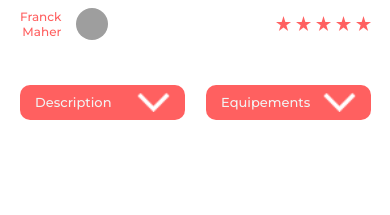
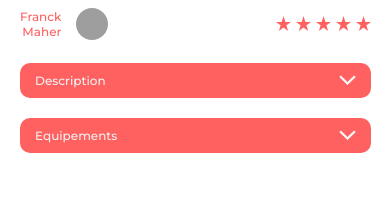
Before and after one commit to JulienBoileau/KASA, a React (Create React App) app: page /logements/0979876d in a window 390 px wide. Shown: the part 508-723 px from the top of the page. Built offline with nearby package versions, Linux system fonts and the light colour scheme; grey boxes are pictures that could not be loaded.

Commit message:
Add files via upload

```diff
--- a/src/components/Collapse/_Collapse.css
+++ b/src/components/Collapse/_Collapse.css
@@ -57,6 +57,7 @@
     }
 
     .collapse-container {
+        margin-top: 20px;
         padding: 0;
     }
     .collapse-button {
@@ -64,6 +65,7 @@
         height: 35px;
     }
     .collapse-description {
+        top : -15px;
         font-size: 12px;
     }
     .arrowDown {
--- /dev/null
+++ b/src/components/Collapse/_Collapse_about.css
@@ -0,0 +1,75 @@
+/***** VERSION DESKTOP *****/
+
+.collapses {
+    width: 75%;
+    max-width: 1050px;
+    margin: auto;
+}
+
+.collapse-container {
+    width: 100%;
+    padding: 10px 0px;
+    flex: 1;
+}
+
+.collapse-button {
+    display: flex;
+    justify-content: space-between;
+    align-items: center;
+    background: #FF6060;
+    border-radius: 5px;
+    border: none;
+    height: 47px;
+    width: 100%;
+    margin-top: 20px;
+    padding-left: 15px;
+    padding-right: 15px;
+    font-weight: 500;
+    font-family: montserrat;
+    font-size: 20px;
+    color: #F2F2F2;
+}
+
+.collapse-description {
+    font-family: montserrat;
+    color: #FF6060;
+    size: 24px;
+    background: #F2F2F2;
+    border-radius: 0px 0px 5px 5px;
+    padding: 15px 10px 5px 10px;
+    list-style-type: none;
+    position: relative;
+    top: -5px;
+    z-index: -1;
+}
+
+
+/***** VERSION MOBILE *****/
+
+@media (max-width: 768px) {
+
+    .banner_about_img img {
+        height: 223px;
+    }
+
+    .collapses {
+        width: 90%;
+    }
+
+    .collapse-container {
+        padding: 0;
+    }
+    .collapse-button {
+        font-size: 13px;
+        height: 35px;
+    }
+    .collapse-description {
+        font-size: 12px;
+    }
+    .arrowDown {
+        height: 20px;
+    }
+    .arrowUp {
+        height: 20px;
+    }
+}
--- a/src/components/Collapse/_Collapse_logement.css
+++ b/src/components/Collapse/_Collapse_logement.css
@@ -49,6 +49,14 @@
 
 @media (max-width: 768px) {
 
+    .logement_collapses {
+        flex-direction: column;
+    }
+
+    .collapse_container {
+        width: 100%;
+    }
+
     .banner_about_img img {
         height: 223px;
     }
@@ -57,20 +65,22 @@
         width: 90%;
     }
 
-    .collapse-container {
+    .collapse_container {
         padding: 0;
     }
     .collapse-button {
-        font-size: 13px;
+        margin-top: 8px;
+        margin-bottom: 12px;
+        font-size: 12px;
         height: 35px;
     }
     .collapse-description {
-        font-size: 12px;
+        font-size: 11px;
     }
     .arrowDown {
-        height: 20px;
+        height: 10px;
     }
     .arrowUp {
-        height: 20px;
+        height: 10px;
     }
 }
```
